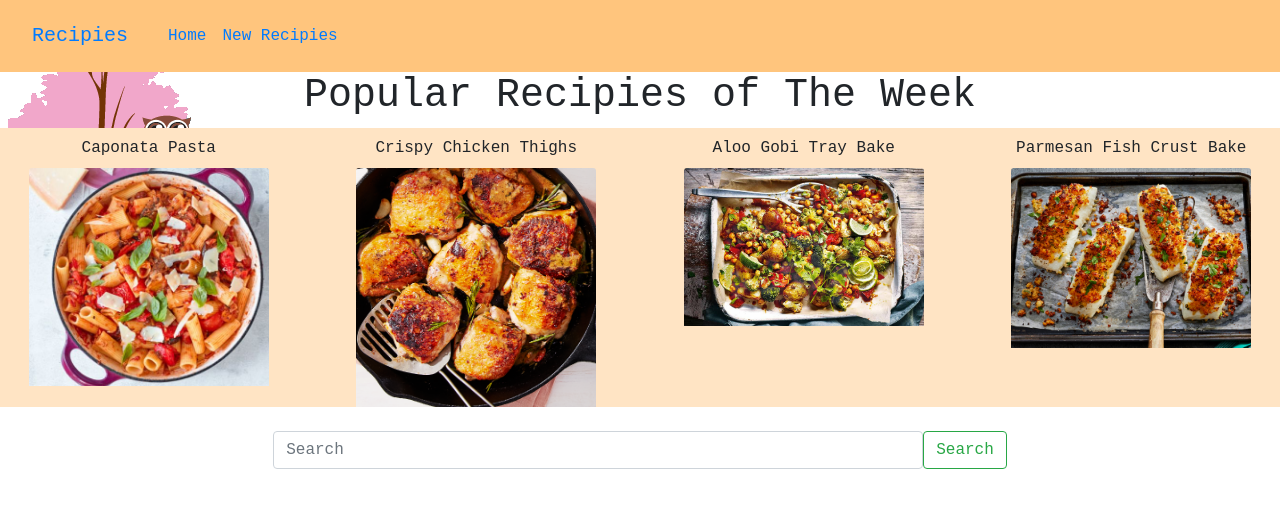
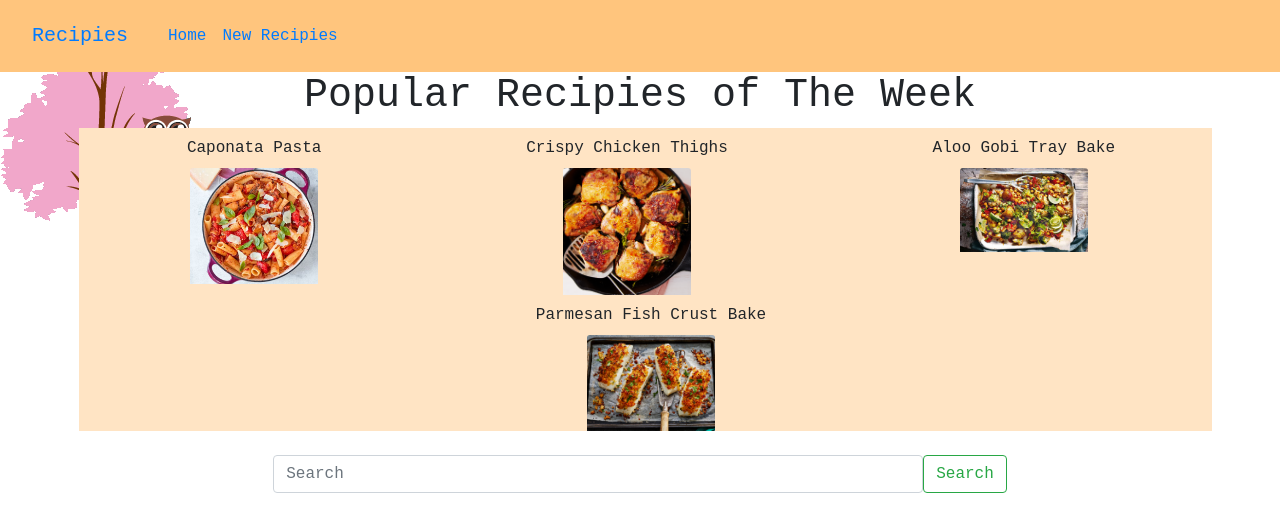
Before and after one commit to TiffanyJan/Recipies, a React (Create React App) app: page / in a window 1280 px wide. Shown: the top 532 px of the page. Built offline with nearby package versions, Linux system fonts and the light colour scheme.

Commit message:
make row container narrower

```diff
--- a/src/App.css
+++ b/src/App.css
@@ -31,6 +31,8 @@
   justify-content: center;
   margin-top: 0.5rem !important;
   background: bisque;
+  margin-left: 79px;
+  margin-right: 68px;
 }
 
 .mt-2,
--- a/src/HomePage.js
+++ b/src/HomePage.js
@@ -89,7 +89,7 @@ export default function HomePage(props) {
                   className="card-img-top"
                   src={recipies.image}
                   alt="Image"
-                  style={{ width: "15rem", margin: "0 auto" }}
+                  style={{ width: "8rem", margin: "0" }}
                 ></img>
               </a>
             </div>
```
